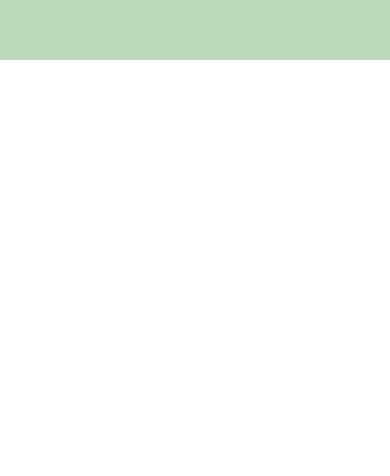
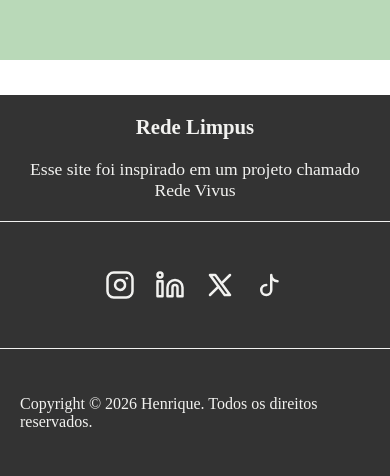
Before and after one commit to HenriqueXaviercj/RedeLimpus, a plain HTML site: page index.html in a window 390 px wide. Shown: the part 1328-1804 px from the top of the page. Before the commit the page ends 1423 px from the top, so only its background shows below. Drawn offline with Linux system fonts and the light colour scheme.

Commit message:
add: Footer
Esse commit adiciona tadas as funcionalidades do footer deixando ele pronto:
- estilo
- mudanças na estrutura HTML
- Adição de ícones svg
- Responsividade

```diff
--- a/index.html
+++ b/index.html
@@ -14,6 +14,10 @@
     <link rel="stylesheet" href="styles/marquee.css">
     <!--Main-->
     <link rel="stylesheet" href="styles/main.css">
+    <!--Aside-->
+
+    <!--Footer-->
+    <link rel="stylesheet" href="styles/footer.css">
 </head>
 <body>
     <div id="page">
@@ -52,8 +56,36 @@
             </div>
         </main>
         <aside></aside>
-        <section id="contatos"></section>
-        <footer></footer>
+
+        <footer>
+            <div id="inpiration">
+                <h4>Rede Limpus</h4>
+                <p>Esse site foi inspirado em um projeto chamado Rede Vivus</p>
+            </div>
+            <div id="contacts">
+                <svg xmlns="http://www.w3.org/2000/svg" width="24" height="24" viewBox="0 0 24 24" fill="none" stroke="currentColor" stroke-width="2" stroke-linecap="round" stroke-linejoin="round" class="icon-social">
+                    <rect x="2" y="2" width="20" height="20" rx="5" ry="5"></rect>
+                    <path d="M16 11.37A4 4 0 1 1 12.63 8 4 4 0 0 1 16 11.37z"></path>
+                    <line x1="17.5" y1="6.5" x2="17.51" y2="6.5"></line>
+                </svg>
+                <svg xmlns="http://www.w3.org/2000/svg" width="24" height="24" viewBox="0 0 24 24" fill="none" stroke="currentColor" stroke-width="2" stroke-linecap="round" stroke-linejoin="round" class="icon-social">
+                    <path d="M16 8a6 6 0 0 1 6 6v7h-4v-7a2 2 0 0 0-2-2 2 2 0 0 0-2 2v7h-4v-7a6 6 0 0 1 6-6z"></path>
+                    <rect x="2" y="9" width="4" height="12"></rect>
+                    <circle cx="4" cy="4" r="2"></circle>
+                </svg>
+                <svg xmlns="http://www.w3.org/2000/svg" width="24" height="24" viewBox="0 0 24 24" fill="none" stroke="currentColor" stroke-width="2" stroke-linecap="round" stroke-linejoin="round" class="icon-social">
+                    <path d="M4 4l11.733 16h4.267l-11.733 -16z"></path>
+                    <path d="M4 20l6.768 -6.768m2.46 -2.46l6.772 -6.772"></path>
+                </svg>
+                <svg xmlns="http://www.w3.org/2000/svg" width="24" height="24" viewBox="0 0 24 24" fill="none" stroke="currentColor" stroke-width="2" stroke-linecap="round" stroke-linejoin="round" class="icon-social tiktok">
+                    <path d="M9 12a4 4 0 1 0 4 4V4a5 5 0 0 0 5 5"></path>
+                </svg>
+            </div>
+            <div id="copyright">
+                <p>Copyright © 2026 Henrique. Todos os direitos reservados.</p>
+            </div>
+            <div id="bg-footer"></div>
+        </footer>
     </div>
     <script src="script/main.js"></script>
 </body>
--- /dev/null
+++ b/styles/footer.scss
@@ -0,0 +1,96 @@
+@use "style";
+@use "responsive";
+
+footer {
+    color: style.$white;
+    display: grid;
+    grid-template-areas:
+    'inspiration'
+    'contacts'
+    'copyright';
+    grid-template-columns: 1fr;
+    grid-template-rows: repeat(3, 1fr);
+
+    @include responsive.respond-to(tablet) {
+        grid-template-columns: 1fr 1.5fr;
+        grid-template-rows: repeat(2, 1fr);
+    }
+
+    * {
+        padding: 10px;
+    }
+
+    > * {
+        display: flex;
+        justify-content: center;
+        align-items: center;
+    }
+
+    #inpiration {
+        position: relative;
+        z-index: 1;
+        grid-area: 'inspiration';
+
+        border-bottom: 1px solid style.$white;
+
+        display: flex;
+        flex-flow: column;
+        align-items: center;
+
+        @include responsive.respond-to(tablet) {
+            grid-row: 1 / span 2;
+            border-bottom: none;
+            border-right: 1px solid style.$white;
+        }
+
+        h4 {
+            font-size: 1.3em;
+
+        }
+
+        p {
+            font-size: 1.1em;
+            text-align: center;
+        }
+
+    }
+
+    #contacts {
+        position: relative;
+        z-index: 1;
+        grid-area: 'contacts';
+
+        border-bottom: 1px solid style.$white;
+
+        svg {
+            width: 50px;
+            height: 50px;
+            cursor: pointer;
+        }
+            svg:hover {
+                color: style.$green;
+                transition: .3s ease;
+            }
+    }
+
+    #copyright {
+        position: relative;
+        z-index: 1;
+        grid-area: 'copyright';
+    }
+
+    #bg-footer {
+        background-color: style.$gray;
+        position: absolute;
+        width: 100%;
+        height: 381px;
+        z-index: 0;
+        display: block;
+
+        @include responsive.respond-to(tablet) {
+            height: 142px;
+        }
+    }
+
+
+}
--- a/styles/style.scss
+++ b/styles/style.scss
@@ -7,6 +7,8 @@ $darkgreen: #688C6A;
 $lightgreen: #D5F2E5;
 $white: #F2F2F0;
 $beige: #D9B991;
+$black: #000000;
+$gray: #333333;
 
 * {
     margin: 0;
```
Also changed, not shown: styles/footer.css (added), 2 other files.
